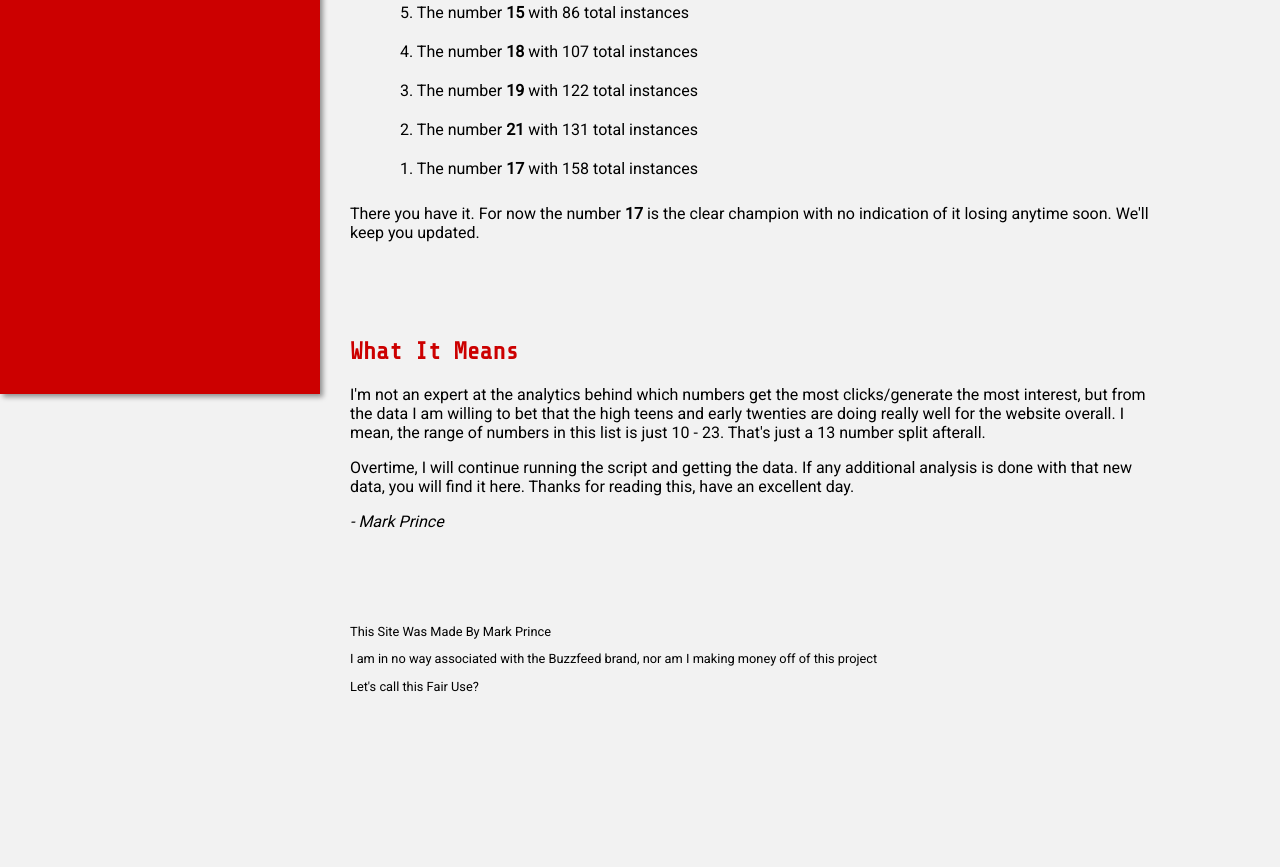
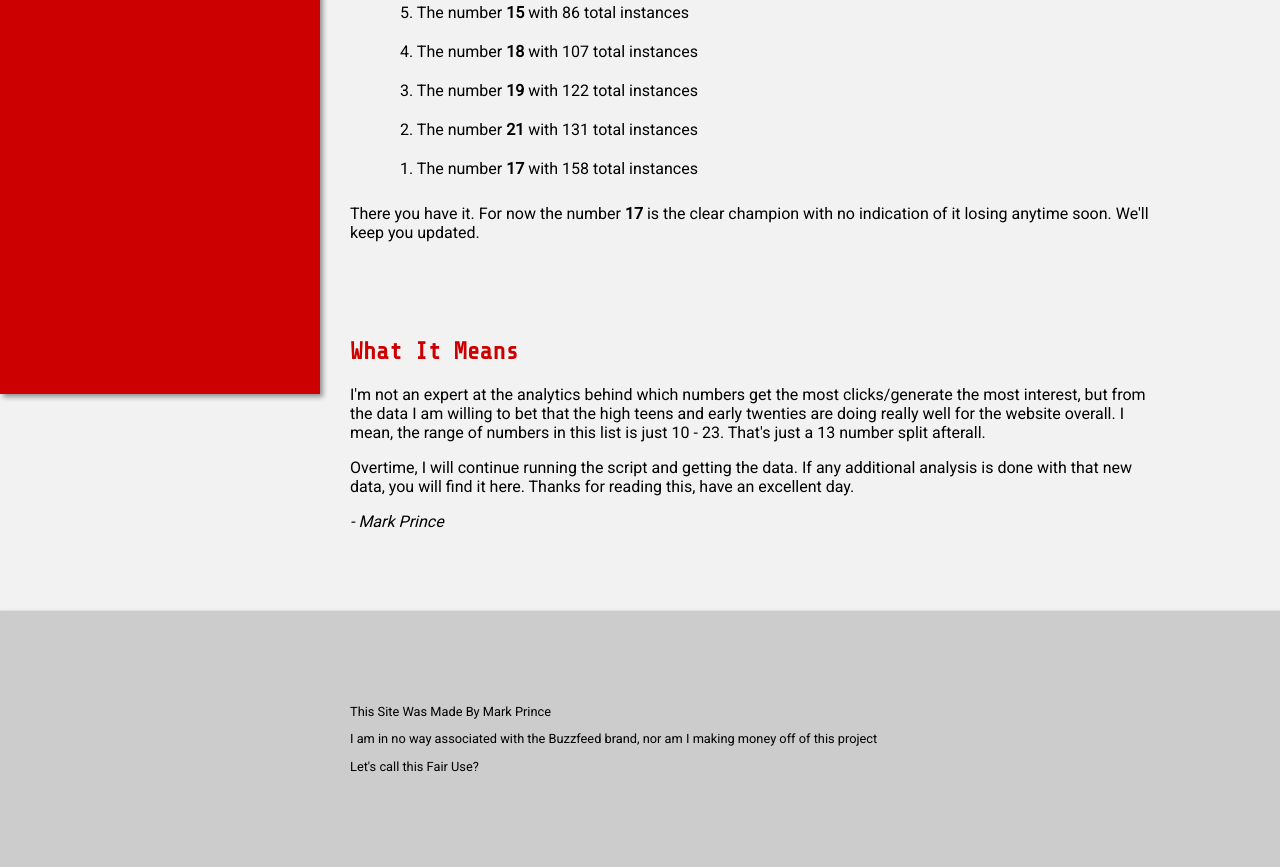
Before and after one commit to Mark-A-Prince/buzzfeeder, a plain HTML site: page buzzfeeder/index.html in a window 1280 px wide. Shown: the part 656-1523 px from the top of the page. Drawn offline with nearby package versions, Linux system fonts and the light colour scheme.

Commit message:
Add files via upload

```diff
--- a/buzzfeeder/css/buzzfeeder.css
+++ b/buzzfeeder/css/buzzfeeder.css
@@ -17,10 +17,7 @@ h2{margin-top: 0;
             box-shadow: 3px 3px 5px rgba(0,0,0,0.4);
             font-family: 'Share Tech Mono', monospace;}
 
-@media only screen and (max-width: 899px) {
-  #container{margin: 10px;}
-  #sidebar ul{padding-left: 0;}
-}
+
 
 
 @media only screen and (min-width: 900px) {
@@ -50,6 +47,17 @@ ul{list-style-type: none;
    margin: 0;}
 
 
+
 footer{padding-top: 10vh;
-       padding-bottom: 20vh;
-       font-size: 80%;}
+       padding-bottom: 10vh;
+       font-size: 80%;
+       background-color: #cccccc;
+       margin-top: 10vh;
+       box-shadow: 1px 3px 3px 2px rgba(0,0,0,0.4);
+       padding-left: 350px;}
+
+@media only screen and (max-width: 899px) {
+         #container{margin: 10px;}
+         #sidebar ul{padding-left: 0;}
+         footer {padding-left: 0px;}
+       }
--- a/buzzfeeder/index.html
+++ b/buzzfeeder/index.html
@@ -58,11 +58,12 @@
 
       <i> - Mark Prince </i>
   </section>
-  <footer>
-    <p>This Site Was Made By Mark Prince</p>
-    <p>I am in no way associated with the Buzzfeed brand, nor am I making money off of this project</p>
-    <p>Let's call this Fair Use?</p>
-  </footer>
+
 </section>
+<footer>
+  <p>This Site Was Made By Mark Prince</p>
+  <p>I am in no way associated with the Buzzfeed brand, nor am I making money off of this project</p>
+  <p>Let's call this Fair Use?</p>
+</footer>
 </body>
 </html>
```
